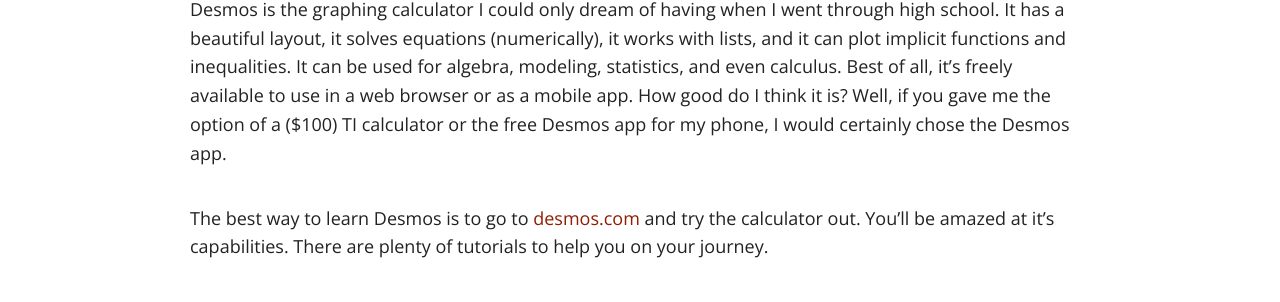
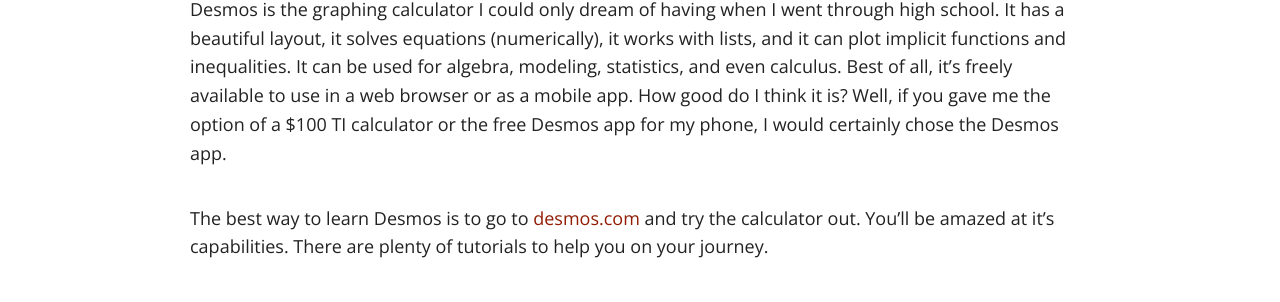
Before and after one commit to sergeballif/sergeballif.github.io, a Jekyll site: the page built from play.md, in a window 1280 px wide and 900 px high. Shown: the part 497-799 px from the top of the window. Built offline with Jekyll 4.4.1, drawn with Linux system fonts in a browser that asks for light colours; nearby versions of some CDN libraries; formulas are drawn with MathJax 3.

Commit message:
Update play.md

```diff
--- a/play.md
+++ b/play.md
@@ -16,7 +16,7 @@
 
 ## What is this calculator I've been hearing about?
 
-Desmos is the graphing calculator I could only dream of having when I went through high school. It has a beautiful layout, it solves equations (numerically), it works with lists, and it can plot implicit functions and inequalities. It can be used for algebra, modeling, statistics, and even calculus. Best of all, it's freely available to use in a web browser or as a mobile app. How good do I think it is? Well, if you gave me the option of a \(\$100\) TI calculator or the free Desmos app for my phone, I would certainly chose the Desmos app.
+Desmos is the graphing calculator I could only dream of having when I went through high school. It has a beautiful layout, it solves equations (numerically), it works with lists, and it can plot implicit functions and inequalities. It can be used for algebra, modeling, statistics, and even calculus. Best of all, it's freely available to use in a web browser or as a mobile app. How good do I think it is? Well, if you gave me the option of a \$100 TI calculator or the free Desmos app for my phone, I would certainly chose the Desmos app.
 
 The best way to learn Desmos is to go to [desmos.com](desmos.com) and try the calculator out. You'll be amazed at it's capabilities. There are plenty of tutorials to help you on your journey.
 
```
